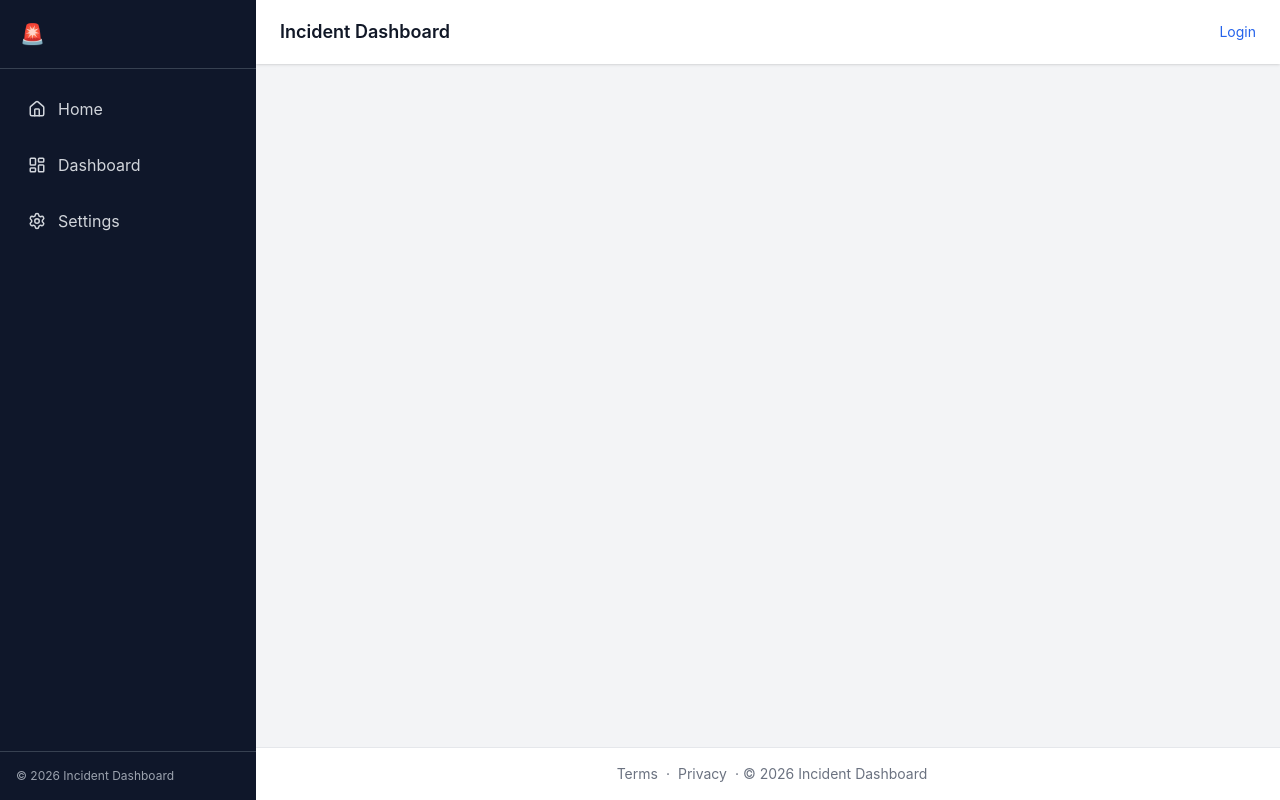
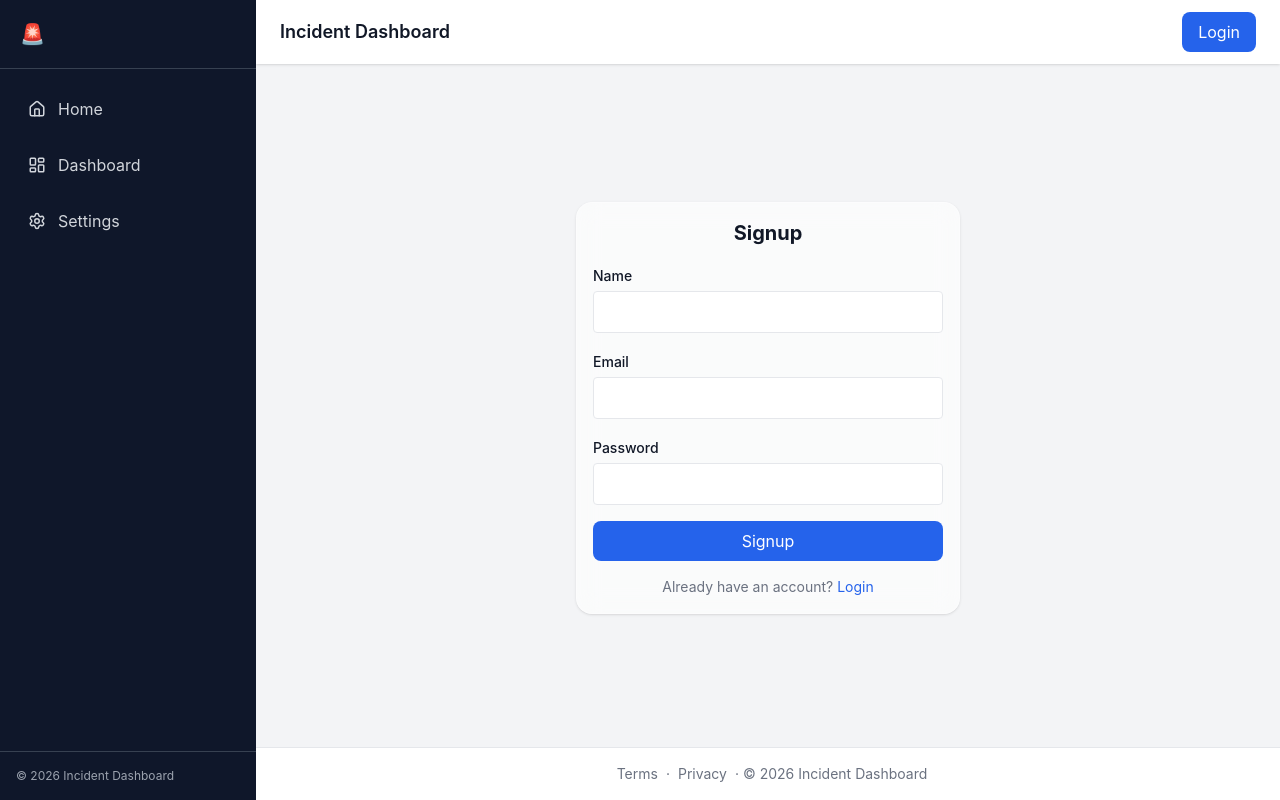
Before and after one commit to Nightyelf2403/Incident-Dashboard, a React (Vite) app: page /signup in a window 1280 px wide. Built offline with nearby package versions, Linux system fonts and the light colour scheme.

Commit message:
Finalize routing setup with all application pages

```diff
--- a/src/components/Dashboard/Charts.tsx
+++ b/src/components/Dashboard/Charts.tsx
@@ -6,6 +6,7 @@ import {
   Tooltip,
   ResponsiveContainer,
 } from "recharts";
+import Card from "@components/Ui/card";
 
 const data = [
   { name: "Mon", incidents: 5 },
@@ -17,7 +18,7 @@ const data = [
 
 const Charts = () => {
   return (
-    <div className="bg-white p-4 rounded-xl shadow">
+    <Card>
       <h2 className="font-semibold mb-3">Incident Trends</h2>
 
       <ResponsiveContainer width="100%" height={250}>
@@ -28,7 +29,7 @@ const Charts = () => {
           <Line type="monotone" dataKey="incidents" stroke="#2563eb" />
         </LineChart>
       </ResponsiveContainer>
-    </div>
+    </Card>
   );
 };
 
--- a/src/components/Layout/Header.tsx
+++ b/src/components/Layout/Header.tsx
@@ -1,5 +1,6 @@
 import { useAuth } from "@src/context/AuthContext";
 import { useNavigate } from "react-router-dom";
+import Button from "@components/Ui/button";
 
 const Header = () => {
   const { user, logout } = useAuth();
@@ -17,23 +18,21 @@ const Header = () => {
       {user ? (
         <div className="flex items-center gap-4">
           <span className="text-sm">👤 {user.name}</span>
-          <button
+
+          <Button
             onClick={() => {
               logout();
               navigate("/");
             }}
-            className="text-red-500 text-sm"
+            className="bg-red-500 hover:bg-red-600"
           >
             Logout
-          </button>
+          </Button>
         </div>
       ) : (
-        <button
-          onClick={() => navigate("/login")}
-          className="text-blue-600 text-sm"
-        >
+        <Button onClick={() => navigate("/login")}>
           Login
-        </button>
+        </Button>
       )}
     </div>
   );
--- a/src/pages/auth/Login.tsx
+++ b/src/pages/auth/Login.tsx
@@ -3,6 +3,7 @@ import { useNavigate } from "react-router-dom";
 import Button from "@components/Ui/button";
 import Card from "@components/Ui/card";
 import Label from "@components/Ui/label";
+import Input from "@components/Ui/input";
 import { useAuth } from "@src/context/AuthContext";
 
 const Login = () => {
@@ -24,18 +25,13 @@ const Login = () => {
 
         <div>
           <Label text="Email" />
-          <input
-            className="w-full p-2 border rounded mt-1"
-            value={email}
-            onChange={(e) => setEmail(e.target.value)}
-          />
+          <Input value={email} onChange={(e) => setEmail(e.target.value)} />
         </div>
 
         <div>
           <Label text="Password" />
-          <input
+          <Input
             type="password"
-            className="w-full p-2 border rounded mt-1"
             value={password}
             onChange={(e) => setPassword(e.target.value)}
           />
--- a/src/pages/auth/Signup.tsx
+++ b/src/pages/auth/Signup.tsx
@@ -0,0 +1,62 @@
+import { useState } from "react";
+import { useNavigate } from "react-router-dom";
+import Button from "@components/Ui/button";
+import Card from "@components/Ui/card";
+import Label from "@components/Ui/label";
+import Input from "@components/Ui/input";
+
+const Signup = () => {
+  const navigate = useNavigate();
+
+  const [name, setName] = useState("");
+  const [email, setEmail] = useState("");
+  const [password, setPassword] = useState("");
+
+  const handleSignup = () => {
+    // For now just simulate signup
+    navigate("/login");
+  };
+
+  return (
+    <div className="flex justify-center items-center h-[80vh]">
+      <Card className="w-96 space-y-4">
+        <h1 className="text-xl font-bold text-center">Signup</h1>
+
+        <div>
+          <Label text="Name" />
+          <Input value={name} onChange={(e) => setName(e.target.value)} />
+        </div>
+
+        <div>
+          <Label text="Email" />
+          <Input value={email} onChange={(e) => setEmail(e.target.value)} />
+        </div>
+
+        <div>
+          <Label text="Password" />
+          <Input
+            type="password"
+            value={password}
+            onChange={(e) => setPassword(e.target.value)}
+          />
+        </div>
+
+        <Button onClick={handleSignup} className="w-full">
+          Signup
+        </Button>
+
+        <p className="text-sm text-center text-gray-500">
+          Already have an account?{" "}
+          <span
+            className="text-blue-600 cursor-pointer"
+            onClick={() => navigate("/login")}
+          >
+            Login
+          </span>
+        </p>
+      </Card>
+    </div>
+  );
+};
+
+export default Signup;
```
Also changed, not shown: src/router/routes.tsx (+6 -1 lines).
